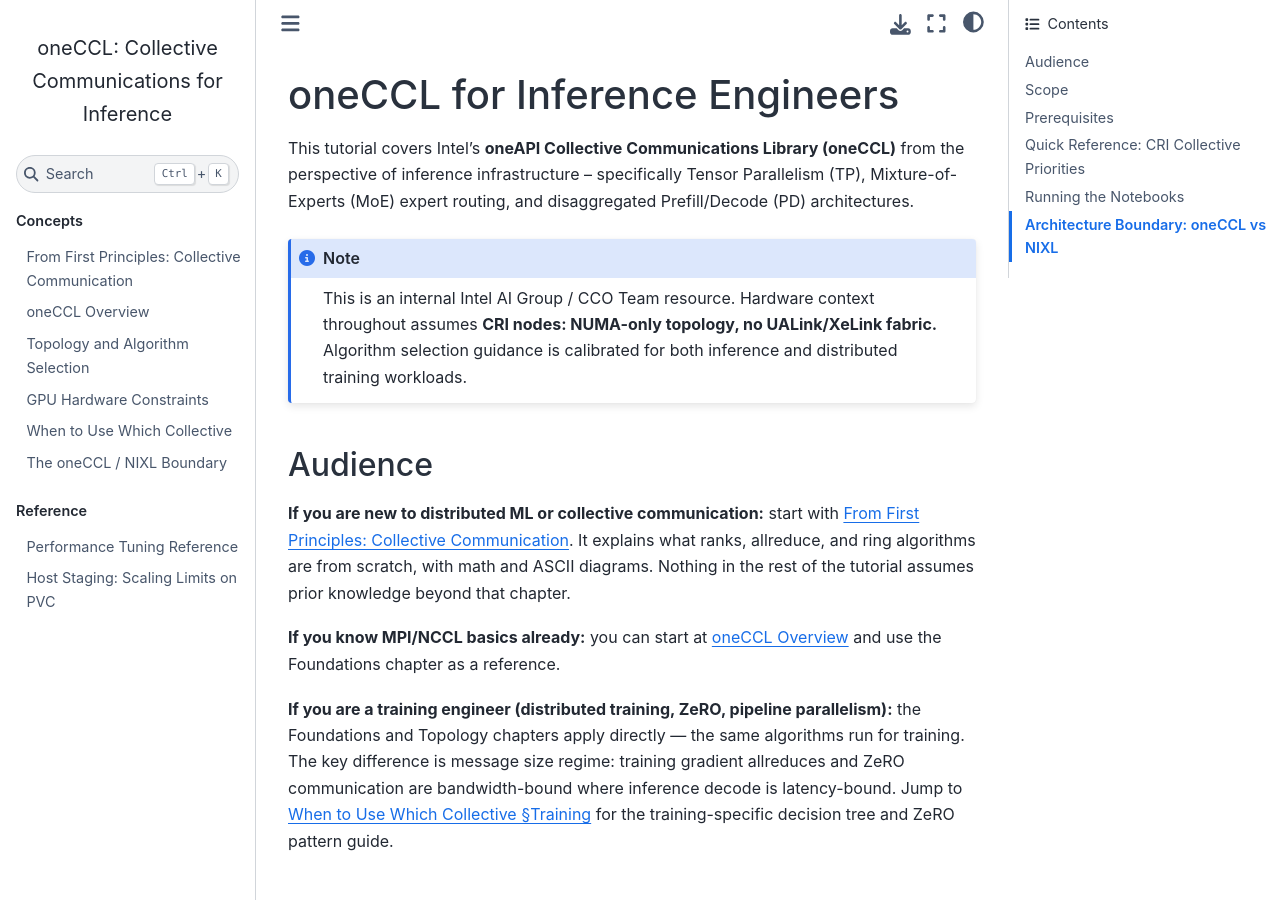
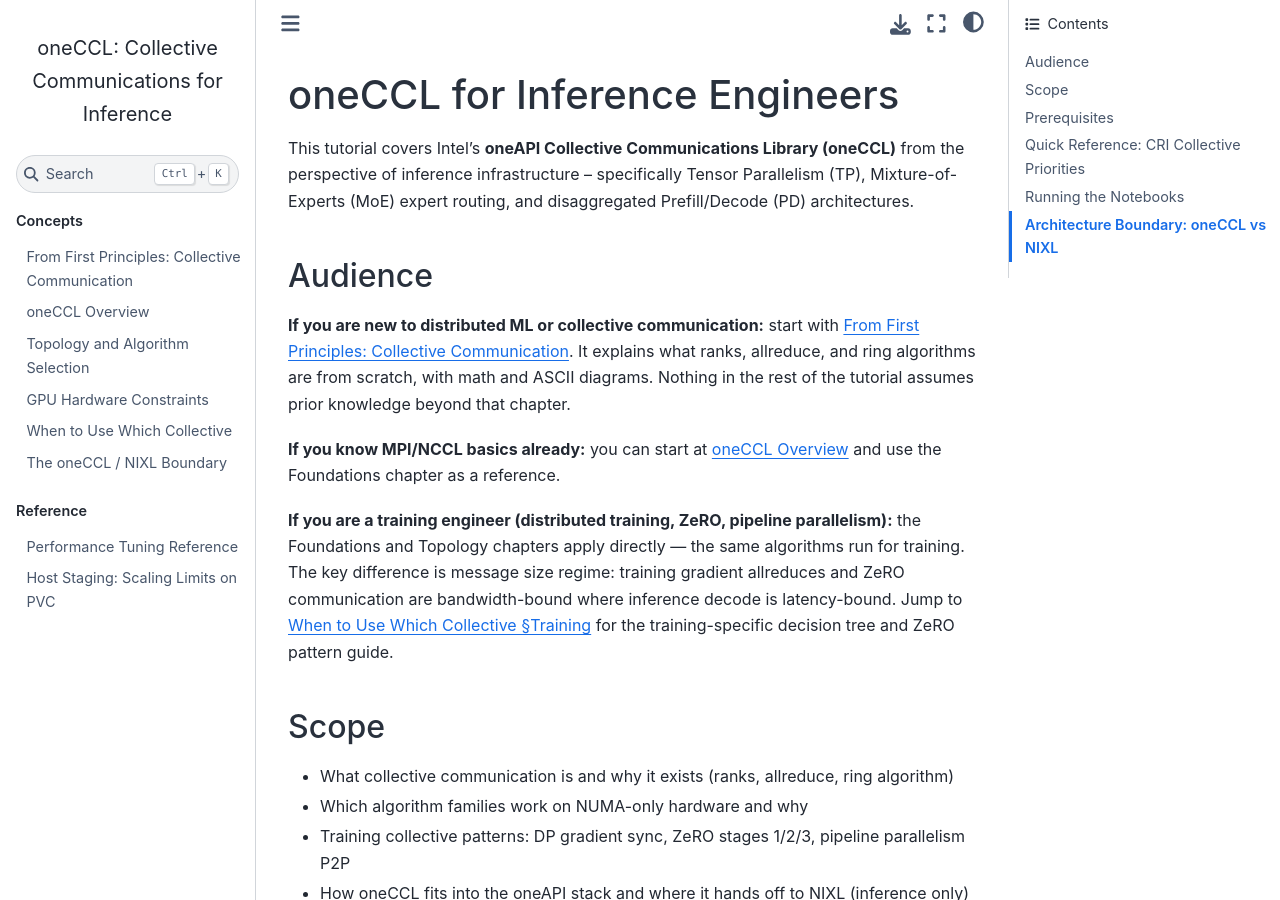
Before and after one commit to tsg-/oneccl-tutorial, a Jupyter Book: the page built from intro.md, in a window 1280 px wide and 900 px high. Built offline with Jupyter Book 1.0.4 settings and Sphinx 7.4.7 and the Sphinx Book theme 1.1.4, drawn with Linux system fonts in a browser that asks for light colours; pages that are not in the unit, such as notebooks, are missing from menus.

Commit message:
Remove internal only wording

```diff
--- a/intro.md
+++ b/intro.md
@@ -3,12 +3,6 @@
 This tutorial covers Intel's **oneAPI Collective Communications Library (oneCCL)** from the perspective
 of inference infrastructure -- specifically Tensor Parallelism (TP), Mixture-of-Experts (MoE) expert
 routing, and disaggregated Prefill/Decode (PD) architectures.
-
-:::{note}
-This is an internal Intel AI Group / CCO Team resource. Hardware context throughout assumes
-**CRI nodes: NUMA-only topology, no UALink/XeLink fabric.** Algorithm selection guidance is
-calibrated for both inference and distributed training workloads.
-:::
 
 ## Audience
 
```
